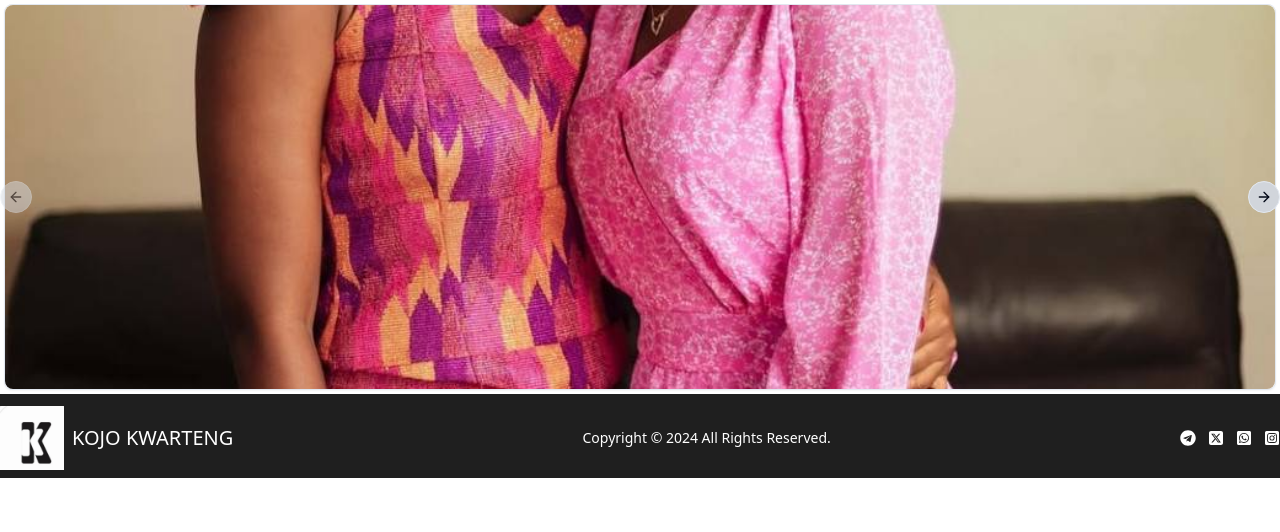
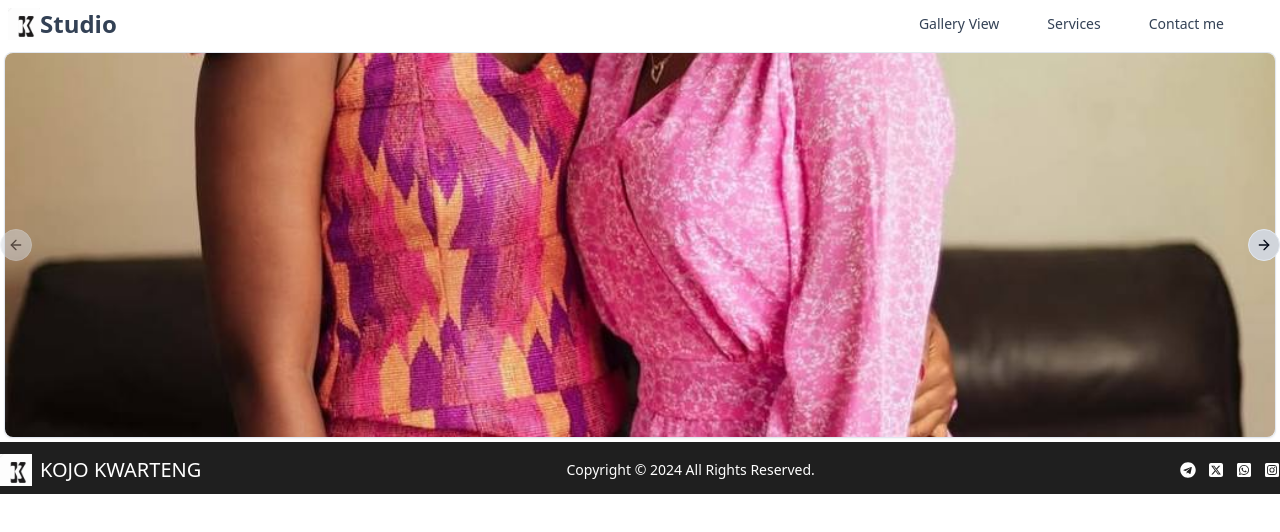
Before and after one commit to dngtemple/kwart-web, a React (Vite) app: page / in a window 1280 px wide. Shown: the top 532 px of the page. Built offline with nearby package versions, Linux system fonts and the light colour scheme.

Commit message:
making changes in the header

```diff
--- a/src/components/footer.jsx
+++ b/src/components/footer.jsx
@@ -16,7 +16,7 @@ export default function footer() {
                   href=""
                   className="logo text-white flex items-center gap-2 font-ClashDisplayMed capitalize text-xl"
                 >
-                  <img src="image.png" alt="" className="w-[2rem] sm:w-[4rem]" />
+                  <img src="image.png" alt="" className="w-[2rem] sm:w-[2rem]" />
                   <h2 className="hin">KOJO KWARTENG</h2>
                 </a>
                 <p className="text-white text-sm font-normal font-['Clash Display'] leading-relaxed">
--- a/src/components/header.jsx
+++ b/src/components/header.jsx
@@ -7,6 +7,30 @@ import React from "react";
 export default function header() {
   return (
     <>
+    <div class="bg-white">
+  <div class="text-slate-700 relative flex max-w-screen-xl flex-col overflow-hidden px-2 py-2 md:mx-auto md:flex-row md:items-center">
+    <h3 class="flex cursor-pointer items-center whitespace-nowrap text-2xl font-black">
+      <img  src="image.png" className="w-[2rem]"/>
+      Studio
+    </h3>
+    <input type="checkbox" class="peer hidden" id="navbar-open" />
+    <label class="absolute top-5 right-7 cursor-pointer md:hidden" for="navbar-open">
+      <svg xmlns="http://www.w3.org/2000/svg" class="h-6 w-6" fill="none" viewBox="0 0 24 24" stroke="currentColor" stroke-width="2">
+        <path stroke-linecap="round" stroke-linejoin="round" d="M4 6h16M4 12h16M4 18h16" />
+      </svg>
+    </label>
+    <div class="peer-checked:mt-8 peer-checked:max-h-56 flex max-h-0 w-full flex-col items-center justify-between overflow-hidden transition-all md:ml-24 md:max-h-full md:flex-row md:items-start">
+      <ul class="flex flex-col items-center space-y-2 md:ml-auto md:flex-row md:space-y-0">
+        <li class="md:mr-12 text-sm"><a href="#">Gallery View</a></li>
+        <li class="md:mr-12 text-sm"><a href="#">Services</a></li>
+        <li class="md:mr-12 text-sm"><a href="#">Contact me</a></li>
+        {/* <li class="md:mr-12">
+          <button class="rounded-full border-2 border-cyan-500 px-6 py-1 text-cyan-600 transition-colors hover:bg-cyan-500 hover:text-white">Login</button>
+        </li> */}
+      </ul>
+    </div>
+  </div>
+</div>
 
 
 
```
